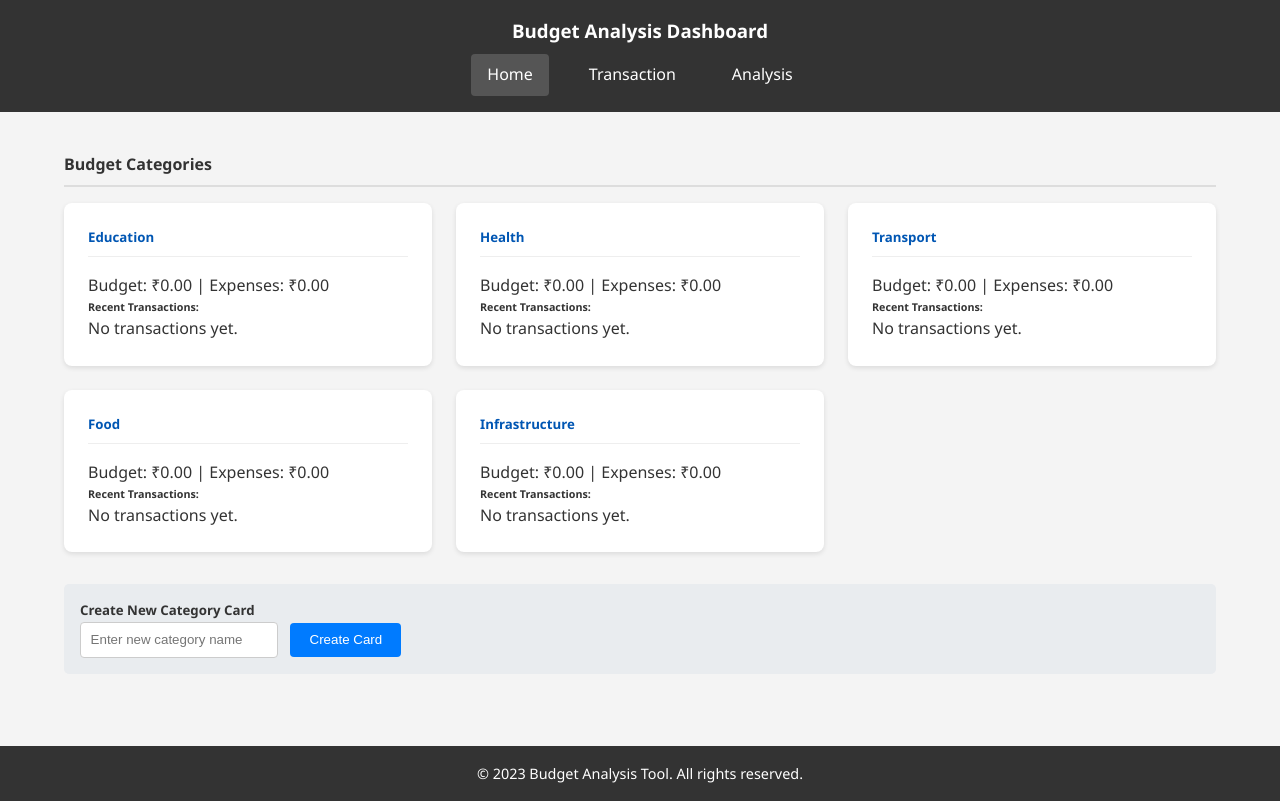
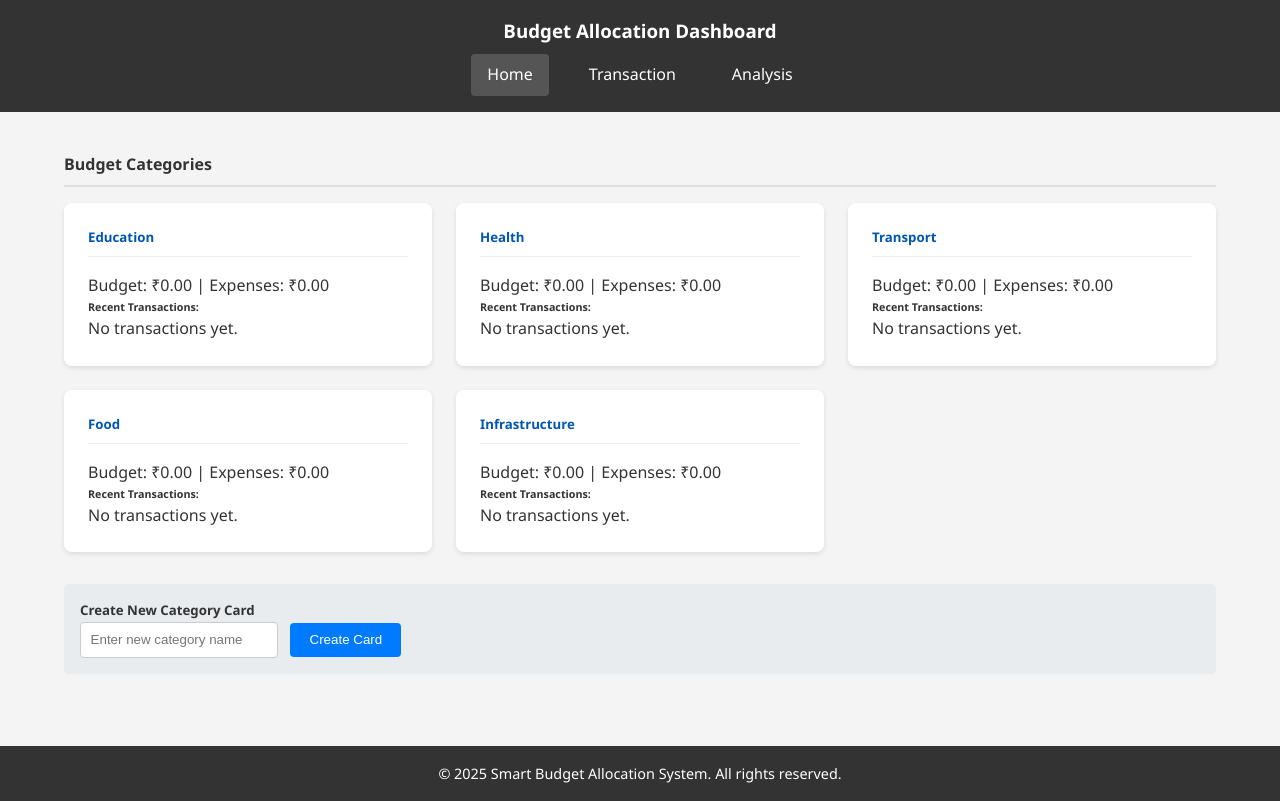
Before and after one commit to vanshhedaoo29/Tech-Ninjas_HackGenX, a website: page src/index10.html in a window 1280 px wide. Drawn offline with nearby package versions, Linux system fonts and the light colour scheme.

Commit message:
Commit 4

```diff
--- a/src/index10.html
+++ b/src/index10.html
@@ -3,7 +3,7 @@
 <head>
     <meta charset="UTF-8">
     <meta name="viewport" content="width=device-width, initial-scale=1.0">
-    <title>Budget Analysis</title>
+    <title>Smart Budget Allocation</title>
     <!-- Include Chart.js library -->
     <script src="https://cdn.jsdelivr.net/npm/chart.js"></script>
     <style>
@@ -307,7 +307,7 @@
 <body>
 
     <header>
-        <h3>Budget Analysis Dashboard</h3>
+        <h3>Budget Allocation Dashboard</h3>
         <nav>
             <a href="#home" data-page="home-page" class="nav-link active">Home</a>
             <a href="#transaction" data-page="transaction-page" class="nav-link">Transaction</a>
@@ -401,7 +401,7 @@
     </main>
 
     <footer>
-        <p>&copy; 2023 Budget Analysis Tool. All rights reserved.</p>
+        <p>&copy; 2025 Smart Budget Allocation System. All rights reserved.</p>
     </footer>
 
     <script>
```
